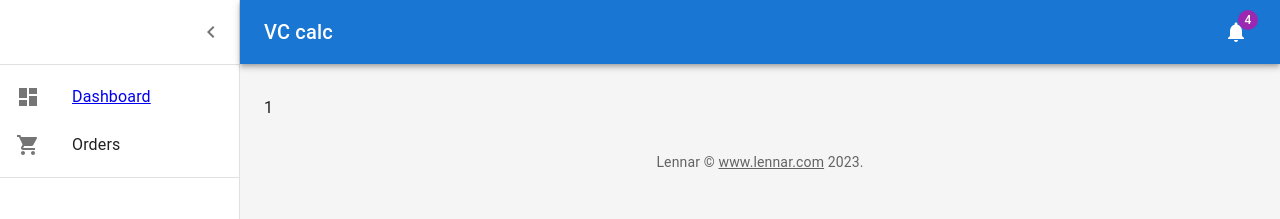
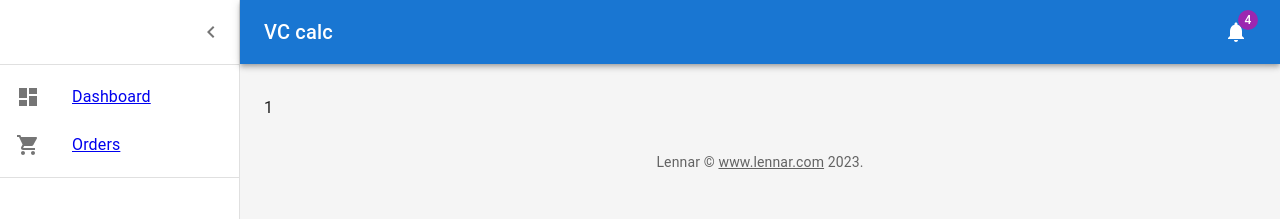
Before and after one commit to acnesiac/material-ui-uploadfile, a React (Create React App) app: page / in a window 1280 px wide. Shown: the top 219 px of the page. Built offline with nearby package versions, Linux system fonts and the light colour scheme.

Commit message:
Second link for the router

```diff
--- a/src/components/listItems.js
+++ b/src/components/listItems.js
@@ -21,13 +21,14 @@ export const mainListItems = (
       <ListItemText primary="Dashboard" />
     </ListItemButton>
     </Link>
+    <Link to={'/'} className="nav-link">
     <ListItemButton>
       <ListItemIcon>
         <ShoppingCartIcon />
       </ListItemIcon>
       <ListItemText primary="Orders" />
     </ListItemButton>
-
+    </Link>
   </React.Fragment>
 );
 
```
